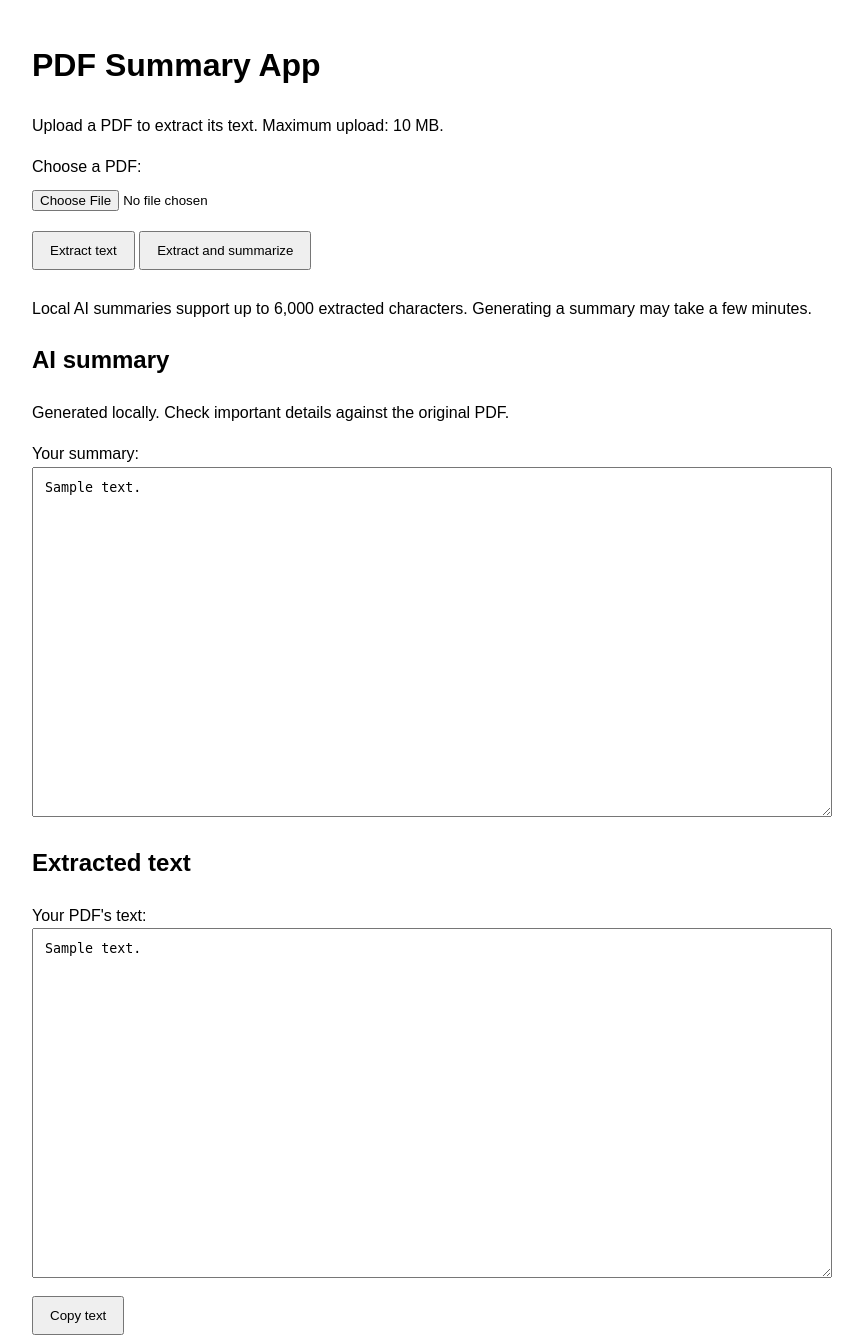
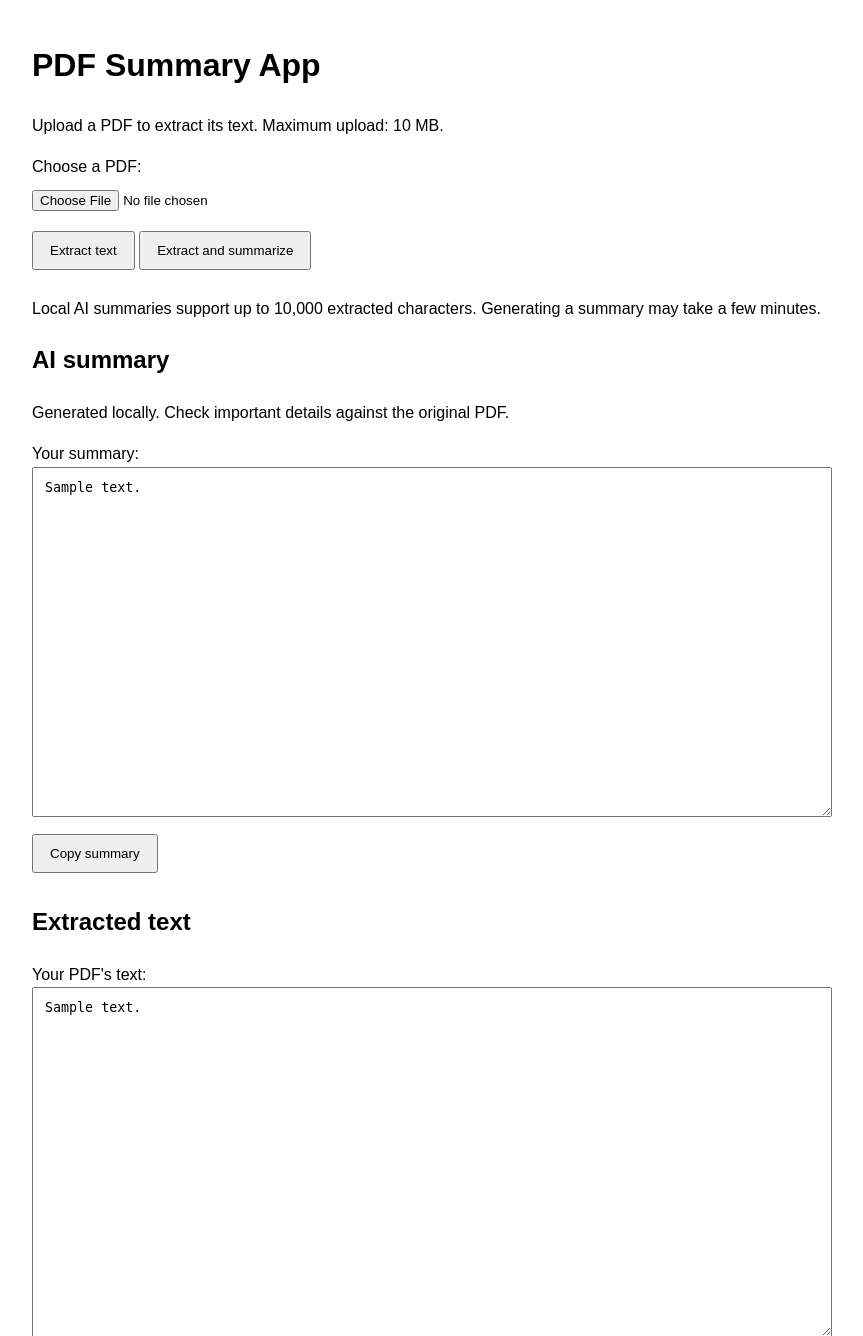
Before and after one commit to ThompsonAJT/pdf-summary-app, a Flask app: template templates/index.html in a window 1280 px wide. Shown: the top 1336 px of the page, without its empty margins (208-1071 px from the left). Run offline with Flask 3, Linux system fonts and the light colour scheme; the template is opened without the code that fills it: most values are stand-ins (such as "Sample title", 1, 10 or a date in 2020).

Commit message:
format changes to layout

```diff
--- a/templates/index.html
+++ b/templates/index.html
@@ -64,7 +64,7 @@
         </button>
 
         <p>
-            Local AI summaries support up to 6,000 extracted characters.
+            Local AI summaries support up to 10,000 extracted characters.
             Generating a summary may take a few minutes.
         </p>
     </form>
@@ -75,15 +75,18 @@
 
     {% if summary %}
         <h2>AI summary</h2>
-        <p>
-            Generated locally. Check important details against the original PDF.
-        </p>
+        <p>Generated locally. Check important details against the original PDF.</p>
+
         <label for="summary-text">Your summary:</label>
         <textarea id="summary-text" readonly>{{ summary }}</textarea>
+
+        <button type="button" id="copy-summary-button">Copy summary</button>
+        <p id="summary-copy-status" role="status"></p>
     {% endif %}
 
     {% if text %}
         <h2>Extracted text</h2>
+
         <label for="extracted-text">Your PDF's text:</label>
         <textarea id="extracted-text" readonly>{{ text }}</textarea>
 
@@ -92,21 +95,21 @@
     {% endif %}
 
     <script>
-        // Find the copy button by its HTML ID.
-        const copyButton = document.getElementById("copy-button");
+    function setupCopyButton(buttonId, textId, statusId) {
+        const button = document.getElementById(buttonId);
 
-        // The button only exists after text has been extracted.
-        if (copyButton) {
-            copyButton.addEventListener("click", async () => {
-                const textBox = document.getElementById("extracted-text");
-                const status = document.getElementById("copy-status");
+        if (!button) {
+            return;
+        }
+
+        button.addEventListener("click", async () => {
+            const textBox = document.getElementById(textId);
+            const status = document.getElementById(statusId);
 
             try {
-                    // Copy the extracted text to the clipboard.
                 await navigator.clipboard.writeText(textBox.value);
-                    status.textContent = "Text copied!";
+                status.textContent = "Copied!";
             } catch (error) {
-                    // Select the text so the user can copy it manually.
                 textBox.focus();
                 textBox.select();
                 status.textContent =
@@ -114,6 +117,18 @@
             }
         });
     }
+
+    setupCopyButton(
+        "copy-button",
+        "extracted-text",
+        "copy-status"
+    );
+
+    setupCopyButton(
+        "copy-summary-button",
+        "summary-text",
+        "summary-copy-status"
+    );
 </script>
 </body>
 </html>
```
Lines whose indentation alone changed are shown as unchanged.
